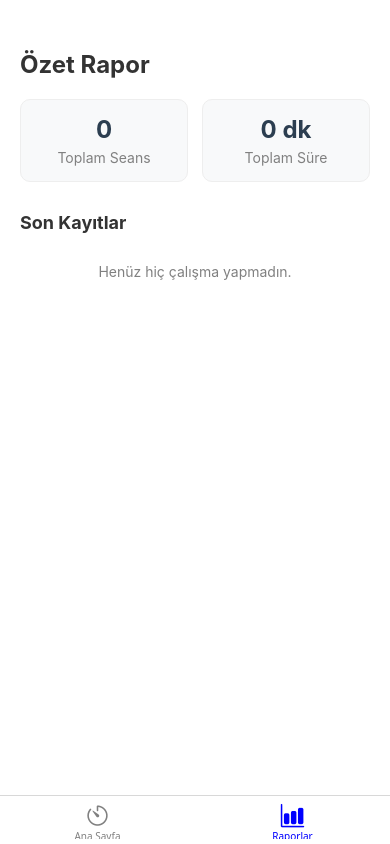
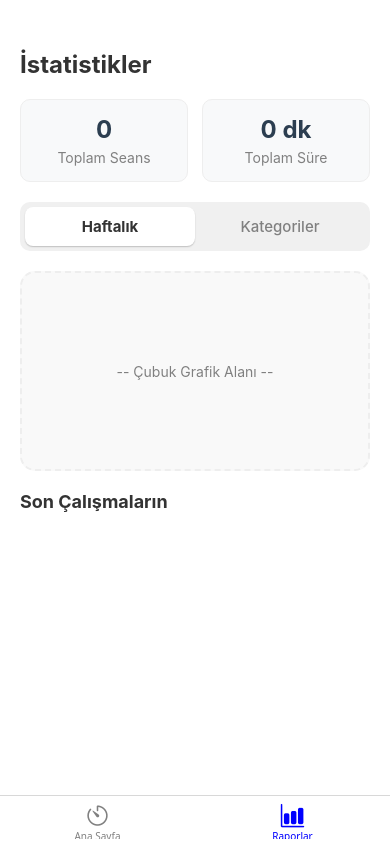
Before and after one commit to aGokceYavas/MobilUygulamaGelistirme, a React Native app: screen /Raporlar in a window 390 px wide. Built offline with nearby package versions, Linux system fonts and the light colour scheme.

Commit message:
Rapor sayfası tasarımı hazırlandı

```diff
--- a/package.json
+++ b/package.json
@@ -31,10 +31,12 @@
     "react": "19.1.0",
     "react-dom": "19.1.0",
     "react-native": "0.81.5",
+    "react-native-chart-kit": "^6.12.0",
     "react-native-gesture-handler": "~2.28.0",
     "react-native-reanimated": "~4.1.1",
     "react-native-safe-area-context": "~5.6.0",
     "react-native-screens": "~4.16.0",
+    "react-native-svg": "^15.15.1",
     "react-native-web": "~0.21.0",
     "react-native-worklets": "0.5.1"
   },
--- a/src/screens/RaporEkrani.js
+++ b/src/screens/RaporEkrani.js
@@ -1,14 +1,18 @@
 import AsyncStorage from '@react-native-async-storage/async-storage';
 import { useFocusEffect } from '@react-navigation/native';
 import { useCallback, useState } from 'react';
-import { ScrollView, StyleSheet, Text, View } from 'react-native';
+import { ScrollView, StyleSheet, Text, TouchableOpacity, View } from 'react-native';
 
 export default function RaporEkrani() {
+  // state tanımları
   const [toplamSure, setToplamSure] = useState(0);
   const [seansSayisi, setSeansSayisi] = useState(0);
   const [sonSeanslar, setSonSeanslar] = useState([]);
 
-  // sayfa her açıldığında verileri güncelle
+  // sekme kontrolü
+  const [aktifSekme, setAktifSekme] = useState('Haftalik');
+
+  // verileri çek
   useFocusEffect(
     useCallback(() => {
       verileriGetir();
@@ -17,19 +21,16 @@ export default function RaporEkrani() {
 
   const verileriGetir = async () => {
     try {
-      // hafızadan oku
       const jsonVeri = await AsyncStorage.getItem('odaklanmaVerileri');
 
       if (jsonVeri !== null) {
         const veriler = JSON.parse(jsonVeri);
 
-        // toplam süreyi hesapla (basit döngü)
         let toplam = 0;
         veriler.forEach(veri => {
           toplam += veri.sure;
         });
 
-        // en yeni kayıt en üstte olsun diye ters çevir
         setSonSeanslar(veriler.reverse());
         setToplamSure(toplam);
         setSeansSayisi(veriler.length);
@@ -39,7 +40,6 @@ export default function RaporEkrani() {
     }
   };
 
-  // saniyeyi dakikaya çevir
   const sureyiFormatla = (saniye) => {
     const dk = Math.floor(saniye / 60);
     return `${dk} dk`;
@@ -47,7 +47,7 @@ export default function RaporEkrani() {
 
   return (
     <View style={styles.container}>
-      <Text style={styles.baslik}>Özet Rapor</Text>
+      <Text style={styles.baslik}>İstatistikler</Text>
 
       {/* özet kutuları */}
       <View style={styles.ozetKutusu}>
@@ -61,10 +61,43 @@ export default function RaporEkrani() {
         </View>
       </View>
 
-      <Text style={styles.altBaslik}>Son Kayıtlar</Text>
+      {/* SEKME ALANI (Düz Yazı) */}
+      <View style={styles.sekmeContainer}>
 
-      {/* kayıt listesi */}
-      <ScrollView style={styles.liste}>
+        {/* Haftalık Sekmesi */}
+        <TouchableOpacity
+          style={[styles.sekmeButon, aktifSekme === 'Haftalik' && styles.aktifSekmeButon]}
+          onPress={() => setAktifSekme('Haftalik')}
+        >
+          <Text style={[styles.sekmeYazi, aktifSekme === 'Haftalik' && styles.aktifSekmeYazi]}>
+            Haftalık
+          </Text>
+        </TouchableOpacity>
+
+        {/* Kategoriler Sekmesi */}
+        <TouchableOpacity
+          style={[styles.sekmeButon, aktifSekme === 'Kategori' && styles.aktifSekmeButon]}
+          onPress={() => setAktifSekme('Kategori')}
+        >
+          <Text style={[styles.sekmeYazi, aktifSekme === 'Kategori' && styles.aktifSekmeYazi]}>
+            Kategoriler
+          </Text>
+        </TouchableOpacity>
+      </View>
+
+      {/* İÇERİK ALANI */}
+      <View style={styles.icerikAlani}>
+
+        {/* DURUM 1: HAFTALIK */}
+        {aktifSekme === 'Haftalik' && (
+          <ScrollView style={styles.liste} showsVerticalScrollIndicator={false}>
+            {/* grafik yeri */}
+            <View style={styles.grafikPlaceholder}>
+              <Text style={{color: 'gray'}}>-- Çubuk Grafik Alanı --</Text>
+            </View>
+
+            <Text style={styles.altBaslik}>Son Çalışmaların</Text>
+
             {sonSeanslar.map((item, index) => (
               <View key={index} style={styles.satir}>
                 <View>
@@ -73,8 +106,6 @@ export default function RaporEkrani() {
                 </View>
                 <View style={{ alignItems: 'flex-end' }}>
                   <Text style={styles.sure}>{sureyiFormatla(item.sure)}</Text>
-
-              {/* kesinti varsa göster */}
                   {item.kesinti > 0 ? (
                     <Text style={styles.kesinti}>⚠️ {item.kesinti} kesinti</Text>
                   ) : (
@@ -83,13 +114,21 @@ export default function RaporEkrani() {
                 </View>
               </View>
             ))}
+          </ScrollView>
+        )}
 
-        {sonSeanslar.length === 0 && (
-          <Text style={{ textAlign: 'center', marginTop: 20, color: 'gray' }}>
-            Henüz hiç çalışma yapmadın.
-          </Text>
+        {/* DURUM 2: KATEGORİ */}
+        {aktifSekme === 'Kategori' && (
+          <View style={{ alignItems: 'center', justifyContent: 'center', flex: 1 }}>
+            {/* pasta grafik yeri */}
+            <View style={[styles.grafikPlaceholder, { height: 250, width: 250, borderRadius: 125 }]}>
+               <Text style={{color: 'gray'}}>-- Pasta Grafik Alanı --</Text>
+            </View>
+            <Text style={{ marginTop: 20, color: 'gray' }}>Kategori bazlı dağılım burada olacak.</Text>
+          </View>
         )}
-      </ScrollView>
+
+      </View>
     </View>
   );
 }
@@ -110,7 +149,7 @@ const styles = StyleSheet.create({
   ozetKutusu: {
     flexDirection: 'row',
     justifyContent: 'space-between',
-    marginBottom: 30,
+    marginBottom: 20,
   },
   kutu: {
     backgroundColor: '#f8f9fa',
@@ -121,25 +160,54 @@ const styles = StyleSheet.create({
     borderWidth: 1,
     borderColor: '#eee',
   },
-  sayi: {
-    fontSize: 24,
-    fontWeight: 'bold',
-    color: '#2c3e50',
+  sayi: { fontSize: 24, fontWeight: 'bold', color: '#2c3e50' },
+  etiket: { fontSize: 14, color: 'gray', marginTop: 5 },
+
+  sekmeContainer: {
+    flexDirection: 'row',
+    backgroundColor: '#f0f0f0',
+    borderRadius: 10,
+    padding: 5,
+    marginBottom: 20,
   },
-  etiket: {
-    fontSize: 14,
-    color: 'gray',
-    marginTop: 5,
+  sekmeButon: {
+    flex: 1,
+    paddingVertical: 10,
+    alignItems: 'center',
+    borderRadius: 8,
   },
+  aktifSekmeButon: {
+    backgroundColor: '#fff',
+    shadowColor: "#000",
+    shadowOffset: { width: 0, height: 1 },
+    shadowOpacity: 0.2,
+    shadowRadius: 1.41,
+    elevation: 2,
+  },
+  sekmeYazi: { color: 'gray', fontWeight: '500', fontSize: 15 },
+  aktifSekmeYazi: { color: '#333', fontWeight: 'bold' },
+
+  icerikAlani: { flex: 1 },
+
+  grafikPlaceholder: {
+    height: 200,
+    backgroundColor: '#f9f9f9',
+    borderRadius: 15,
+    borderWidth: 2,
+    borderColor: '#eee',
+    borderStyle: 'dashed',
+    alignItems: 'center',
+    justifyContent: 'center',
+    marginBottom: 20,
+  },
+
   altBaslik: {
     fontSize: 18,
     fontWeight: 'bold',
     marginBottom: 10,
     color: '#333',
   },
-  liste: {
-    flex: 1,
-  },
+  liste: { flex: 1 },
   satir: {
     flexDirection: 'row',
     justifyContent: 'space-between',
@@ -148,28 +216,9 @@ const styles = StyleSheet.create({
     borderBottomWidth: 1,
     borderBottomColor: '#f0f0f0',
   },
-  kategori: {
-    fontWeight: 'bold',
-    fontSize: 16,
-    color: '#333',
-  },
-  tarih: {
-    fontSize: 12,
-    color: 'gray',
-    marginTop: 4,
-  },
-  sure: {
-    fontWeight: 'bold',
-    color: '#4CAF50',
-  },
-  kesinti: {
-    fontSize: 12,
-    color: '#e74c3c',
-    marginTop: 2,
-  },
-  basari: {
-    fontSize: 12,
-    color: '#4CAF50',
-    marginTop: 2,
-  }
+  kategori: { fontWeight: 'bold', fontSize: 16, color: '#333' },
+  tarih: { fontSize: 12, color: 'gray', marginTop: 4 },
+  sure: { fontWeight: 'bold', color: '#4CAF50' },
+  kesinti: { fontSize: 12, color: '#e74c3c', marginTop: 2 },
+  basari: { fontSize: 12, color: '#4CAF50', marginTop: 2 }
 });
```
Also changed, not shown: 1 other file (tests, documents, lock files or other folders). Lines whose indentation alone changed are shown as unchanged.
